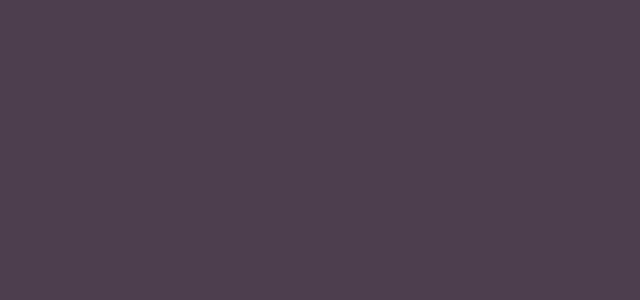
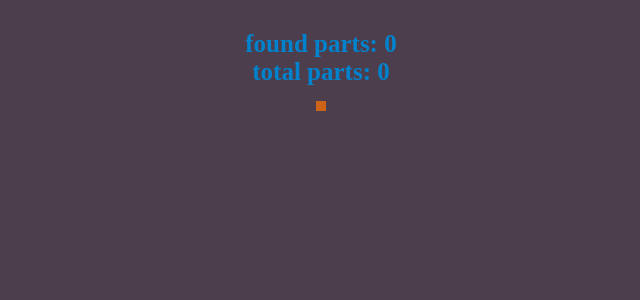
Before and after one commit to InnaMcGrane/stone-game.react, a React (Create React App) app: page / in a window 1280 px wide. Shown: the top 300 px of the page, without its empty margins (319-959 px from the left). Built offline with nearby package versions, Linux system fonts and the light colour scheme.

Commit message:
add styles for the game component

```diff
--- a/package.json
+++ b/package.json
@@ -34,5 +34,8 @@
       "last 1 firefox version",
       "last 1 safari version"
     ]
+  },
+  "devDependencies": {
+    "classnames": "^2.5.1"
   }
 }
--- a/src/components/App/App.jsx
+++ b/src/components/App/App.jsx
@@ -1,4 +1,7 @@
+import Game from "../Game/Game";
+
 function App() {
-    return
+    return <Game />
 }
+
 export default App;
--- a/src/components/Game/Game.jsx
+++ b/src/components/Game/Game.jsx
@@ -1,9 +1,12 @@
+import cn from "classnames";
+import styles from "./game.module.css"
+
 function Game () {
-    return <div className="game">
-        <div className="game__btn"></div>
-        <span className="game__found">found parts: 0</span>
-        <span className="game__total">total parts: 0</span>
-        <div className="game__wrapper"></div>
+    return <div className={cn(styles["game"])}>
+        <div className={cn(styles["game__btn"])}></div>
+        <span className={cn(styles["game__found"])}>found parts: 0</span>
+        <span className={cn(styles["game__total"])}>total parts: 0</span>
+        <div className={cn(styles["game__wrapper"])}></div>
         </div>;
   }
 
```
Also changed, not shown: 1 other file (tests, documents, lock files or other folders).
